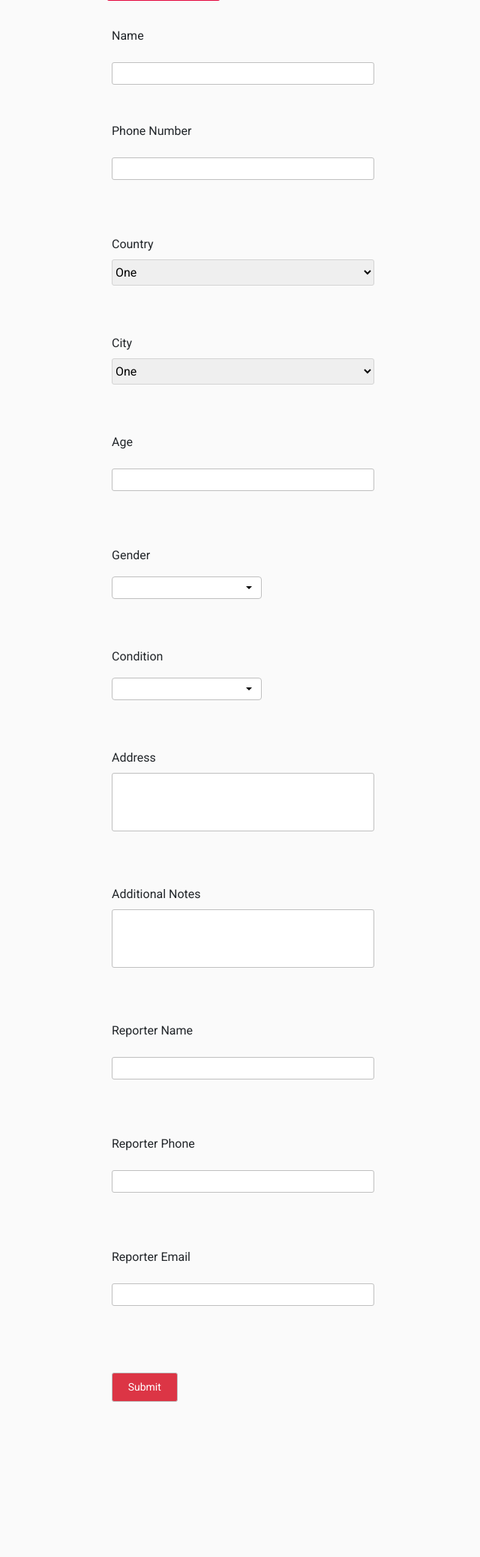
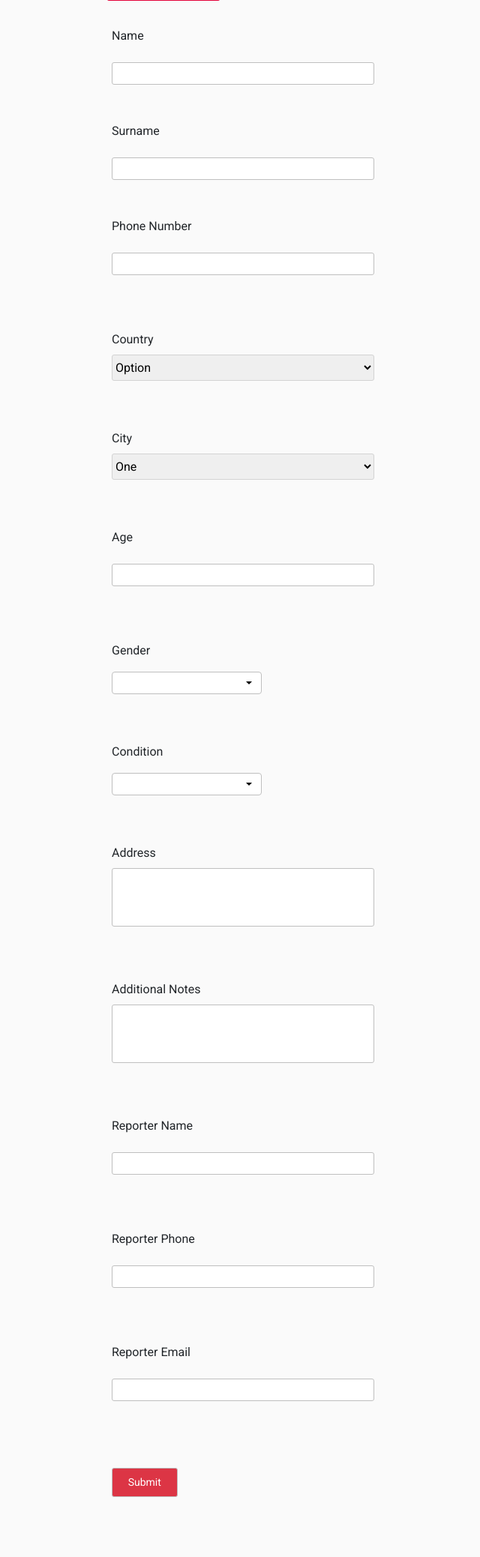
Before and after one commit to abdullah-audteye/DepremKayiplari, a Django app: page /genelform in a window 1280 px wide. Shown: the part 180-2257 px from the top of the page at 75% size, without its empty margins (316-956 px from the left). Before the commit the page ends 2050 px from the top, so only its background shows below. Run offline with Django 3.2, Linux system fonts and the light colour scheme; some libraries are stand-ins or nearby versions.

Commit message:
title added

```diff
--- a/templates/generalformdata.html
+++ b/templates/generalformdata.html
@@ -34,12 +34,15 @@
         <form class="form">
             <label for="fname">Name</label><br>
             <input type="text" id="" name=""><br>
+            <label for="fname">Surname</label><br>
+            <input type="text" id="" name=""><br>
             <label for="lname">Phone Number</label><br>
             <input type="text" id="" name=""><br><br>
 
             <label for="fname">Country</label><br>
             <select class="form-select form-select-sm" aria-label=".form-select-sm example">
-              <option value="1" data-x="" data-y="">One</option>
+              <option value="1" data-x="" data-y="">Option</option>
+
             </select><br>
             <label for="fname">City</label><br>
             <select class="form-select form-select-sm" aria-label=".form-select-sm example">
```
